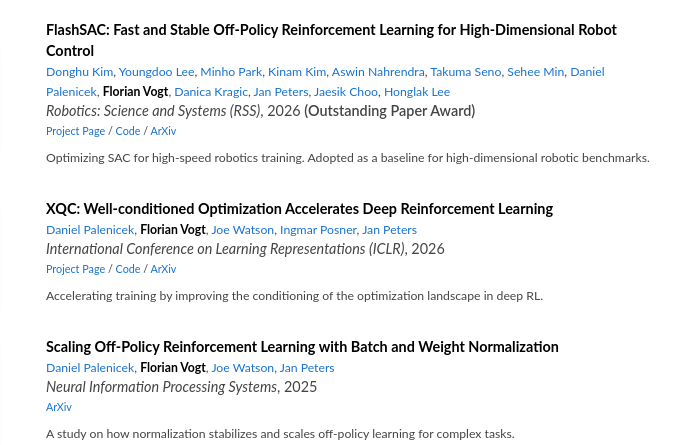
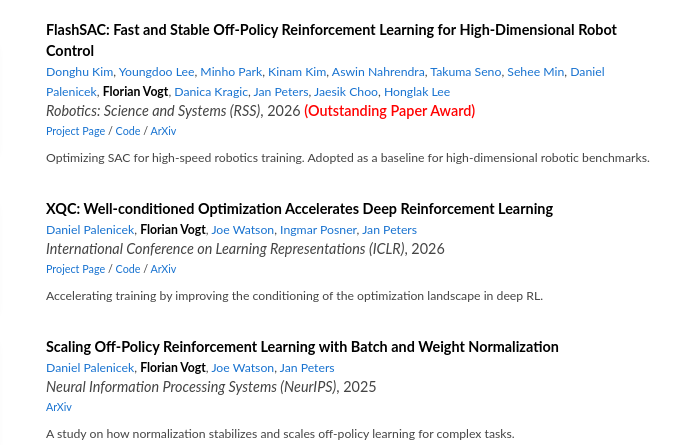
Before and after one commit to fvgt/florianvogt.github.io, a plain HTML site: page index.html in a window 1280 px wide. Shown: the part 583-1028 px from the top of the page, 394-1081 px from the left. Drawn offline with Linux system fonts and the light colour scheme.

Commit message:
change colors

```diff
--- a/index.html
+++ b/index.html
@@ -182,7 +182,7 @@
                 </span>
                 <br>
                 <em>Robotics: Science and Systems (RSS)</em>, 2026
-                <span style="font-weight:600;">(Outstanding Paper Award)</span>
+                <span style="font-weight:600; color:red;">(Outstanding Paper Award)</span>
                 <br>
                 <span class="paper-links">
                     <a href="https://holiday-robot.github.io/FlashSAC/">Project Page</a> /
@@ -245,7 +245,7 @@
                     <a href="https://www.ias.informatik.tu-darmstadt.de/Member/JanPeters">Jan Peters</a>
                 </span>
                 <br>
-                <em>Neural Information Processing Systems</em>, 2025
+                <em>Neural Information Processing Systems (NeurIPS)</em>, 2025
                 <br>
                 <span class="paper-links">
                     <a href="https://arxiv.org/abs/2502.07523">ArXiv</a>
```
